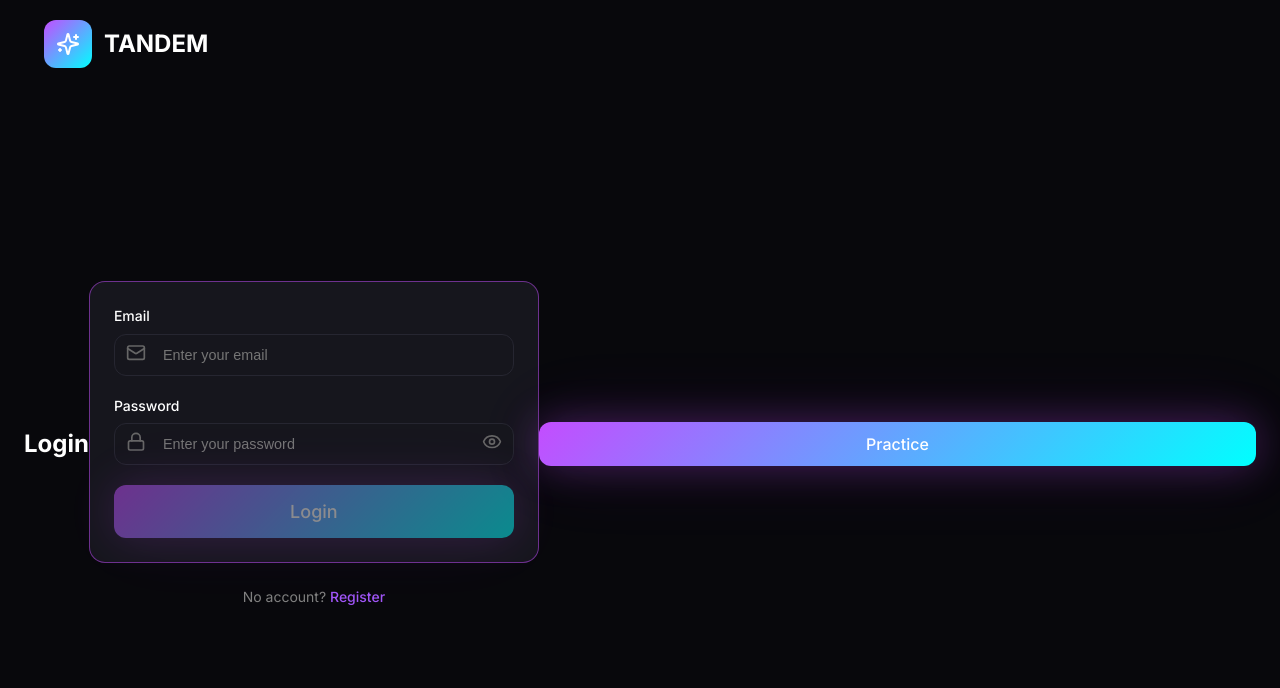
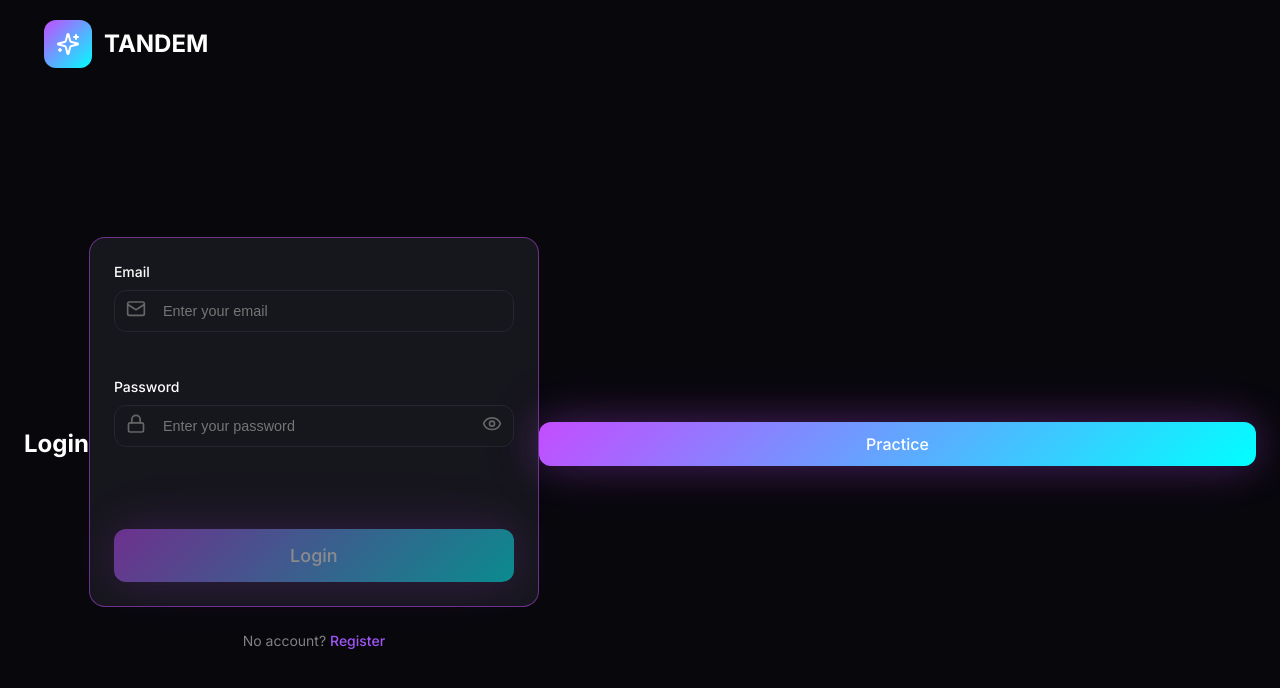
Before and after one commit to ansivgit/fe-course-2025Q3-final, a React (Vite) app: page / in a window 1280 px wide. Shown: the top 688 px of the page. Built offline with nearby package versions, Linux system fonts and the light colour scheme.

Commit message:
refactor: 15 - add smooth appearance for error messages

```diff
--- a/src/components/input/input.tsx
+++ b/src/components/input/input.tsx
@@ -58,7 +58,7 @@ export const Input = ({
           {rightIcon && <span className={cx('input-icon', 'right')}>{rightIcon}</span>}
         </div>
       </label>
-      {error && <div className={cx('error')}>{error}</div>}
+      <div className={cx('error')}>{error ?? '\u00A0'}</div>
     </div>
   );
 };
--- a/src/components/login-form/login-form.tsx
+++ b/src/components/login-form/login-form.tsx
@@ -64,7 +64,7 @@ export const LoginForm = (): ReactElement => {
           onBlur={handlePasswordBlur}
         />
 
-        {errorMessage && <div className={cx('error')}>{errorMessage}</div>}
+        <div className={cx('error')}>{errorMessage || '\u00A0'}</div>
 
         <Button size="large" disabled={!isValid(errors)}>
           Login
--- a/src/styles/index.css
+++ b/src/styles/index.css
@@ -29,11 +29,18 @@ h3 {
 }
 
 .error {
+  min-height: 0.7rem;
   margin-bottom: 1.5rem;
   color: var(--color-red-500);
   font-weight: var(--font-weight-bold);
-  font-size: 0.875rem;
+  font-size: 0.7rem;
   margin-top: 0.5rem;
   line-height: 1.2;
   max-width: 100%;
+  opacity: 0;
+  transition: opacity 0.3s ease;
 }
+
+.error:not(:empty) {
+  opacity: 1;
+}
```
